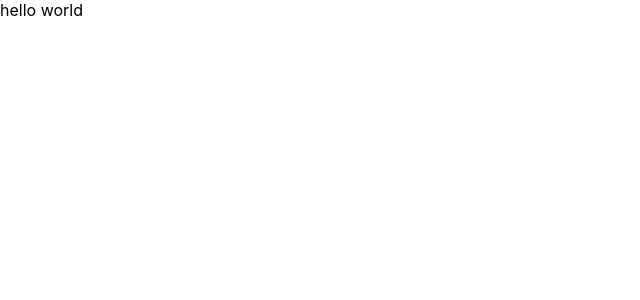
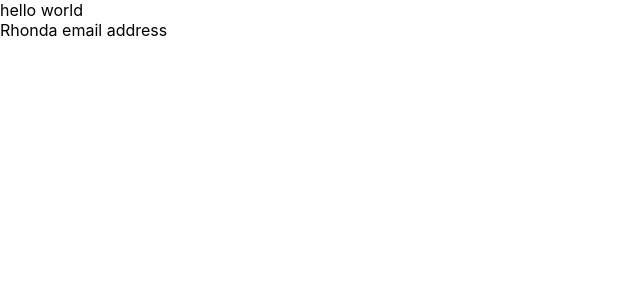
Before and after one commit to Rhondoid/portfolio-react, a React (Create React App) app: page / in a window 1280 px wide. Shown: the top 300 px of the page, without its empty margins (0-640 px from the left). Built offline with nearby package versions, Linux system fonts and the light colour scheme.

Commit message:
contact.js component is working

```diff
--- a/src/App.js
+++ b/src/App.js
@@ -1,12 +1,15 @@
 
 import './App.css';
 import About from './components/About.js';
+import Contact from './components/Contact.js';
 
 function App() {
   return (
     <div className="Portfolio">
       <About />
+      <Contact/>
     </div>
+
   );
 }
 
--- a/src/components/Contact.js
+++ b/src/components/Contact.js
@@ -1,9 +1,5 @@
-import React from 'react'
+import React from "react";
 
 export default function Contact() {
-  return (
-    <div>
-
-    </div>
-  )
+  return <div>Rhonda email address</div>;
 }
```
